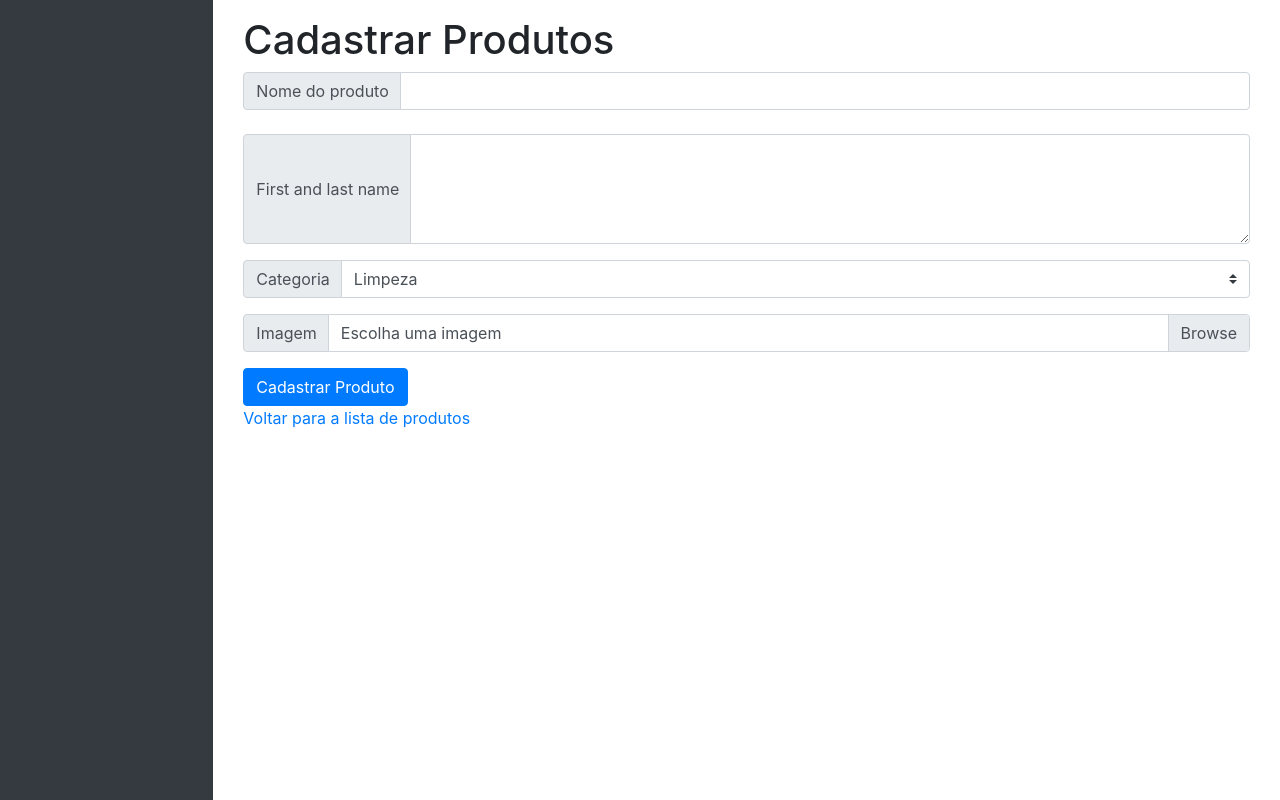
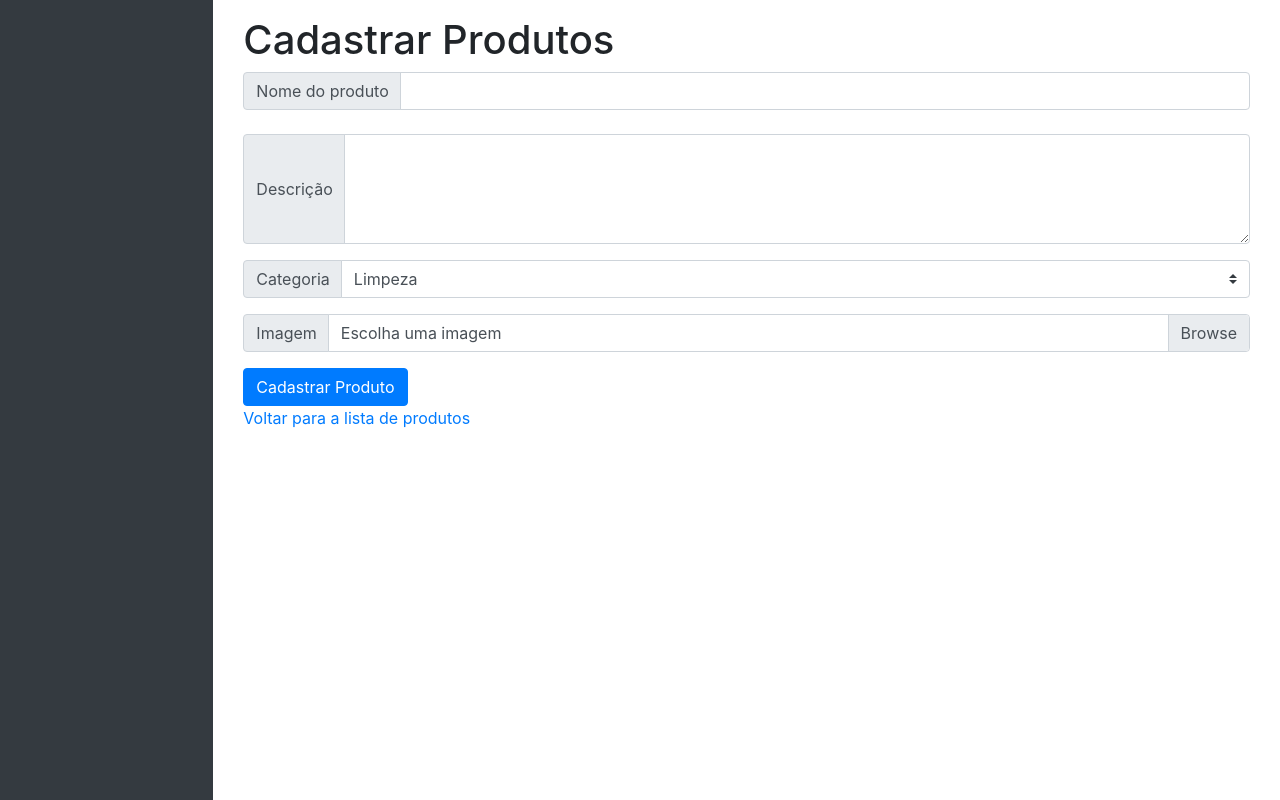
Before and after one commit to leonardo-senac/pi-django, a Django app: page /cadastrar_produtos/ in a window 1280 px wide. Shown: the part 60-860 px from the top of the page. Run offline with Django 4.2, Linux system fonts and the light colour scheme; data comes from the database, SQL or seed files in the repository; data that the repository does not hold is empty; parts of the project's set-up code (start-up, migrations or seed data) failed here and were passed over; some libraries are stand-ins or nearby versions.

Commit message:
tradução

```diff
--- a/projeto_compara/core/templates/cadastro_produto.html
+++ b/projeto_compara/core/templates/cadastro_produto.html
@@ -108,7 +108,7 @@
             <div class="form-group">
                 <div class="input-group">
                     <div class="input-group-prepend">
-                        <span class="input-group-text" id="">First and last name</span>
+                        <span class="input-group-text" id="">Descrição</span>
                     </div>
                     <textarea type="text" name="descricao" rows="4" cols="50" class="form-control"></textarea>
                 </div>
```
